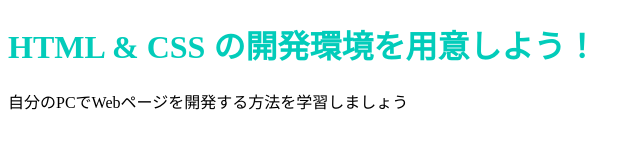
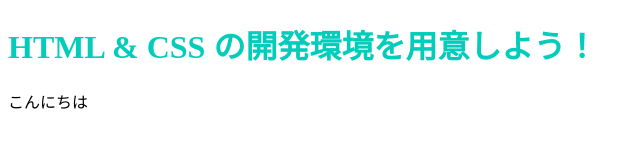
Before and after one commit to nemupenguin/github.io, a plain HTML site: page index.html in a window 1280 px wide. Shown: the whole page, without its empty margins (0-640 px from the left). Drawn offline with Linux system fonts and the light colour scheme.

Commit message:
Update index.html

```diff
--- a/index.html
+++ b/index.html
@@ -7,7 +7,7 @@
   </head>
   <body>
     <h1 class="title">HTML & CSS の開発環境を用意しよう！</h1>
-    <p>自分のPCでWebページを開発する方法を学習しましょう</p>
+    <p>こんにちは</p>
     <img>
   </body>
 </html>
```
